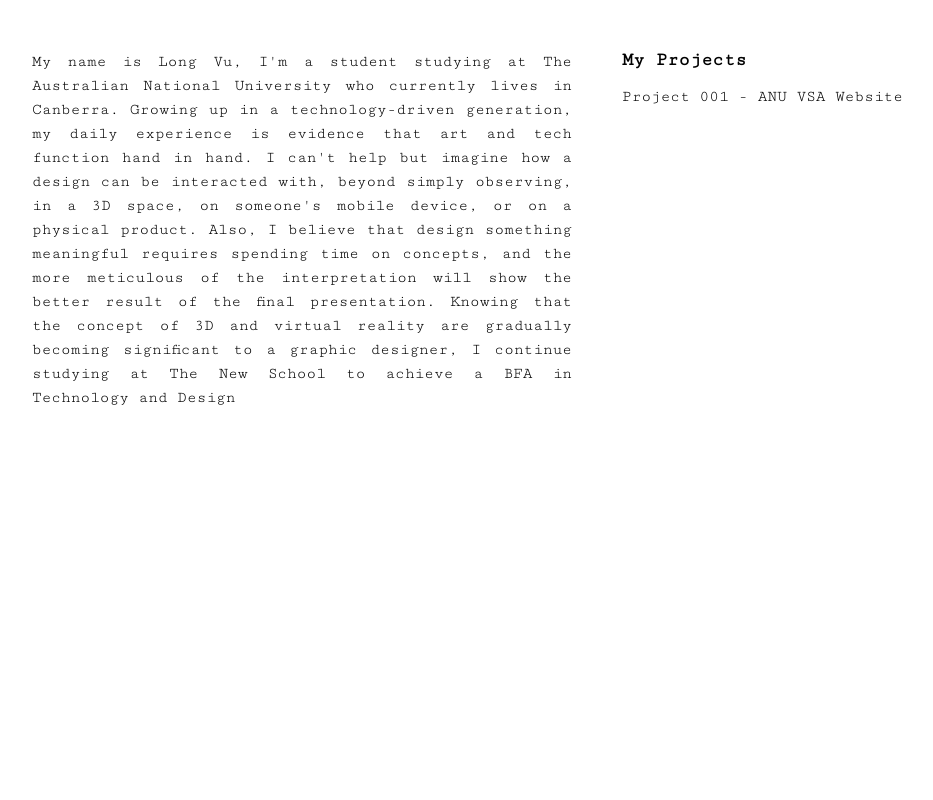
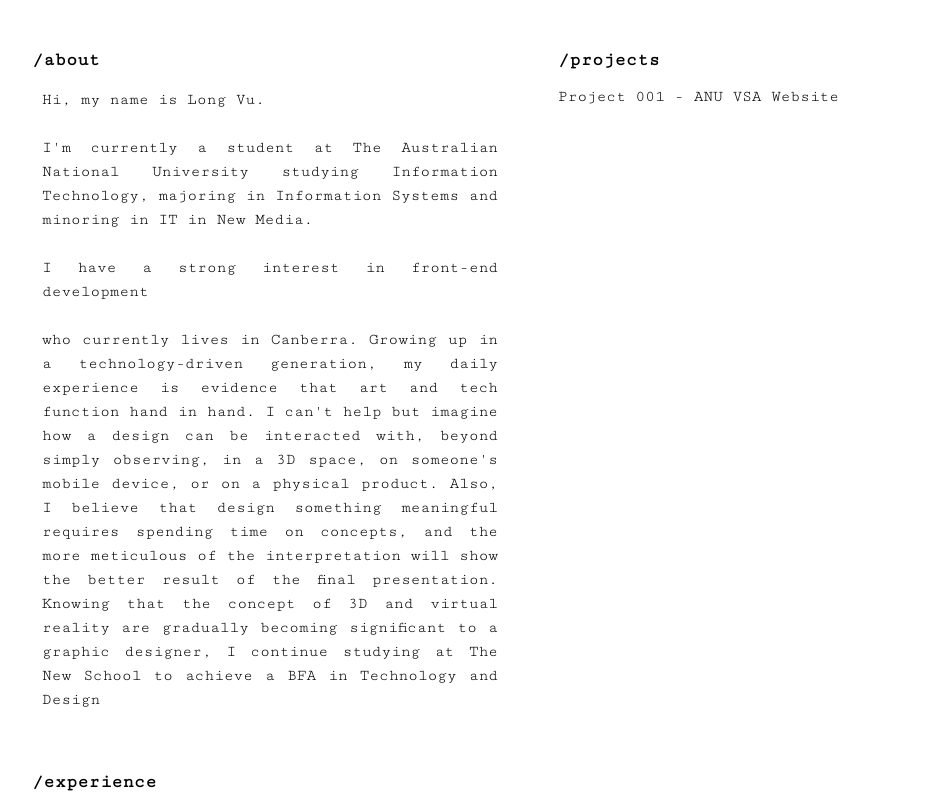
Before and after one commit to ll0ngvu/MyProfile, a plain HTML site: page index.html in a window 1280 px wide. Shown: the whole page, without its empty margins (18-951 px from the left). Drawn offline with Linux system fonts and the light colour scheme.

Commit message:
Update
update

```diff
--- a/index.html
+++ b/index.html
@@ -7,7 +7,7 @@
     <meta http-equiv="X-UA-Compatible" content="IE=edge">
     <meta name="viewport" content="width=device-width, initial-scale=1.0">
     <link rel="stylesheet" href="/style.css">
-    <title>Long Vu</title>
+    <title>LV</title>
     <link rel="icon" href="Images/globe.ico" type="image/x-icon"/> <!--Favicon-->
     <!--Fonts-->
     <link rel="preconnect" href="https://fonts.gstatic.com">
@@ -18,13 +18,18 @@
     <div id="containers">
 
         <div id="container-left">
-            <p id="myself"> My name is Long Vu, I'm a student studying at The Australian National University who currently lives in Canberra. Growing up in a technology-driven generation, my daily experience is evidence that art and tech function hand in hand. I can't help but imagine how a design can be interacted with, beyond simply observing, in a 3D space, on someone's mobile device, or on a physical product. Also, I believe that design something meaningful requires spending time on concepts, and the more meticulous of the interpretation will show the better result of the final presentation. Knowing that the concept of 3D and virtual reality are gradually becoming significant to a graphic designer, I continue studying at The New School to achieve a BFA in Technology and Design</p>
+
+            <h3 id = "about-title"> /about </h3>
+
+            <p id="myself"> Hi, my name is Long Vu. <br> <br> I'm currently a student at The Australian National University studying Information Technology, majoring in Information Systems and minoring in IT in New Media. <br> <br> I have a strong interest in front-end development <br> <br> who currently lives in Canberra. Growing up in a technology-driven generation, my daily experience is evidence that art and tech function hand in hand. I can't help but imagine how a design can be interacted with, beyond simply observing, in a 3D space, on someone's mobile device, or on a physical product. Also, I believe that design something meaningful requires spending time on concepts, and the more meticulous of the interpretation will show the better result of the final presentation. Knowing that the concept of 3D and virtual reality are gradually becoming significant to a graphic designer, I continue studying at The New School to achieve a BFA in Technology and Design</p>
+
+            <h3 id="experience-title"> /experience </h3>
         </div>
 
         <div id="container-right">
-            <h3 class="main-project-title"> My Projects </h3>
+            <h3 id="project-title"> /projects </h3>
 
-            <p class="project-name"> Project 001 - ANU VSA Website </p>
+            <p id="project-name"> Project 001 - ANU VSA Website </p>
         </div>
     </div>
 </body>
--- a/style.css
+++ b/style.css
@@ -42,7 +42,7 @@ body {
 
 /* Left Page */
 #container-left {
-    max-width: 50%;
+    max-width: 45%;
     width: 50%;
     float: left;
     height: 100vh;
@@ -52,12 +52,22 @@ body {
     font-family: 'Cutive Mono', monospace;
 }
 
+#about-title {
+    padding-top: 30px;
+    padding-left: 50px;
+}
+
 #myself {
-    padding: 50px;
+    padding-left: 60px;
+    padding-right: 60px;
     margin: 0px;
     text-align: justify;
     line-height: 150%;
+}
 
+#experience-title {
+    padding-top: 40px;
+    padding-left: 50px;
 }
 
 /* Right Page */
@@ -72,6 +82,6 @@ body {
     font-family: 'Cutive Mono', monospace;
 }
 
-.main-project-title {
+#project-title {
     padding-top: 30px;
 }
```
